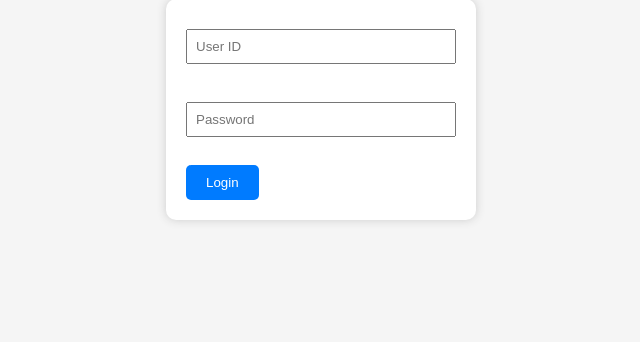
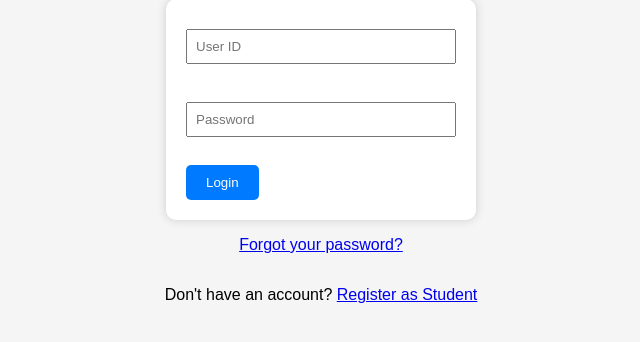
Before and after one commit to Nahvindren19/UKMtrash_system, a PHP site: page /ukm_trash_system/ in a window 1280 px wide. Shown: the part 127-469 px from the top of the page, without its empty margins (319-959 px from the left). Run offline with PHP 8.4, Linux system fonts and the light colour scheme.

Commit message:
index (alisya)

```diff
--- a/index.php
+++ b/index.php
@@ -6,11 +6,10 @@ if ($_SERVER['REQUEST_METHOD'] == 'POST') {
     $id = $_POST['id'];
     $password = $_POST['password'];
 
-    // Prepared statement to avoid SQL injection
-   $stmt = $conn->prepare("SELECT u.*, c.change_password
-                        FROM user u
-                        LEFT JOIN CleaningStaff c ON u.ID = c.ID
-                        WHERE u.ID = ?");
+    $stmt = $conn->prepare("SELECT u.*, c.change_password
+                            FROM user u
+                            LEFT JOIN CleaningStaff c ON u.ID = c.ID
+                            WHERE u.ID = ?");
 
     $stmt->bind_param("s", $id);
     $stmt->execute();
@@ -19,14 +18,11 @@ if ($_SERVER['REQUEST_METHOD'] == 'POST') {
     if ($result->num_rows > 0) {
         $row = $result->fetch_assoc();
 
-        // Verify password
         if (password_verify($password, $row['password'])) {
             $_SESSION['ID'] = $row['ID'];
             $_SESSION['name'] = $row['name'];
             $_SESSION['category'] = $row['category'];
 
-
-            // Redirect based on user category
             switch ($row['category']) {
                 case 'Cleaning Staff':
                     if (isset($row['change_password']) && $row['change_password'] == 0) {
@@ -36,21 +32,20 @@ if ($_SERVER['REQUEST_METHOD'] == 'POST') {
                         header("Location: cleaner_dashboard.php");
                         exit();
                     }
-                    break;
 
                 case 'Student':
                     header("Location: student_dashboard.php");
                     exit();
-                    break;
 
                 case 'Maintenance and Infrastructure Department':
+                case  'Maintenance Staff':
                     header("Location: admin_dashboard.php");
                     exit();
-                    break;
 
                 default:
                     $error = "Unknown user category!";
             }
+
         } else {
             $error = "Invalid password!";
         }
@@ -67,17 +62,30 @@ if ($_SERVER['REQUEST_METHOD'] == 'POST') {
     <link rel="stylesheet" href="style.css">
 </head>
 <body>
+
 <h2>Login</h2>
-<form method="POST" action="">
+
+<!-- ✅ RESET SUCCESS MESSAGE -->
+<?php
+if (isset($_GET['reset']) && $_GET['reset'] == 'success') {
+    echo "<p style='color:green; font-weight:bold;'>Password reset successful! You can now login.</p>";
+}
+?>
+
+<form method="POST">
     <input type="text" name="id" placeholder="User ID" required><br>
     <input type="password" name="password" placeholder="Password" required><br>
     <button type="submit">Login</button>
 </form>
+
+<p><a href="forgot_password.php">Forgot your password?</a></p>
+<p>Don't have an account? <a href="register.php">Register as Student</a></p>
 
 <?php
 if(isset($error)) {
     echo "<p style='color:red;'>$error</p>";
 }
 ?>
+
 </body>
 </html>
```
